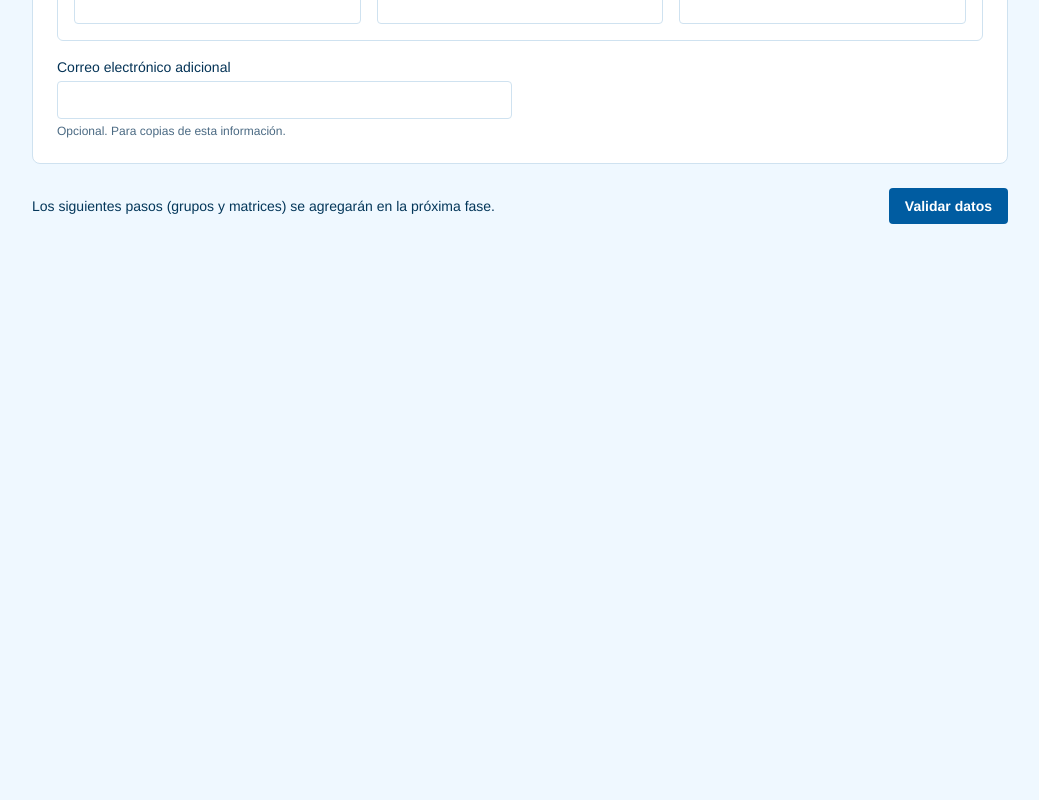
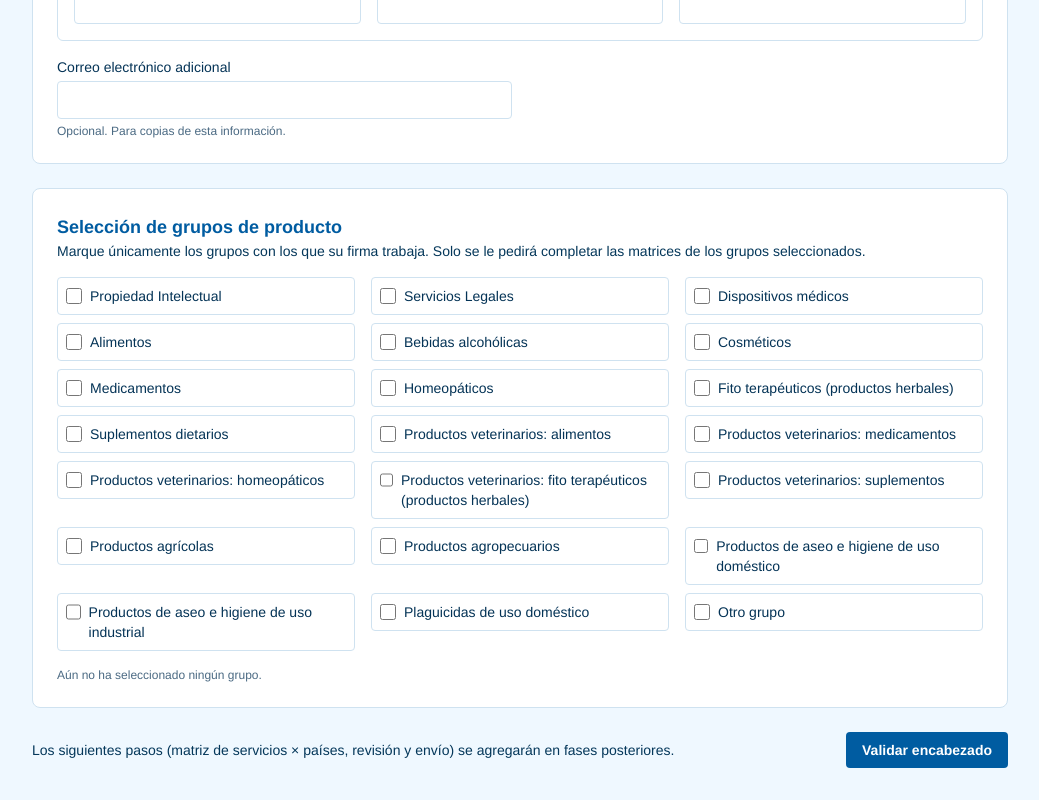
Before and after one commit to edspohr/spi-asociados, a React (Vite) app: page / in a window 1280 px wide. Shown: the part 677-1477 px from the top of the page, without its empty margins (120-1159 px from the left). Before the commit the page ends 933 px from the top, so only its background shows below. Built offline with nearby package versions, Linux system fonts and the light colour scheme.

Commit message:
P4: group pre-selection checklist + Otro grupo custom name field

```diff
--- a/src/App.tsx
+++ b/src/App.tsx
@@ -1,16 +1,31 @@
 import { useMemo, useState } from 'react';
 import { CompanyHeaderForm } from './components/CompanyHeaderForm';
+import { GroupSelector } from './components/GroupSelector';
+import { GROUPS } from './data/form-config';
 import { EMPTY_COMPANY, type CompanyInfo } from './types/form';
-import { hasErrors, validateCompany } from './lib/validation';
+import { validateCompany } from './lib/validation';
 
 const SPI_LOGO = 'https://spiamericas.com/wp-content/uploads/2024/11/cropped-Logos-02-132x64.png';
 
 export default function App() {
   const [company, setCompany] = useState<CompanyInfo>(EMPTY_COMPANY);
+  const [selectedGroupIds, setSelectedGroupIds] = useState<string[]>([]);
+  const [customGroupName, setCustomGroupName] = useState('');
   const [submitted, setSubmitted] = useState(false);
+
   const errors = useMemo(() => validateCompany(company), [company]);
-  const showErrors = submitted;
-  const displayErrors = showErrors ? errors : {};
+  const displayErrors = submitted ? errors : {};
+
+  const selectedGroups = useMemo(
+    () => GROUPS.filter((g) => selectedGroupIds.includes(g.id)),
+    [selectedGroupIds],
+  );
+
+  function toggleGroup(id: string, next: boolean) {
+    setSelectedGroupIds((prev) =>
+      next ? Array.from(new Set([...prev, id])) : prev.filter((x) => x !== id),
+    );
+  }
 
   return (
     <div className="min-h-screen">
@@ -28,30 +43,57 @@ export default function App() {
         </div>
       </header>
 
-      <main className="mx-auto max-w-5xl px-6 py-8">
+      <main className="mx-auto flex max-w-5xl flex-col gap-6 px-6 py-8">
         <CompanyHeaderForm value={company} errors={displayErrors} onChange={setCompany} />
 
-        <div className="mt-6 flex items-center justify-between gap-3">
+        <GroupSelector
+          selectedIds={selectedGroupIds}
+          customGroupName={customGroupName}
+          onToggle={toggleGroup}
+          onCustomNameChange={setCustomGroupName}
+        />
+
+        {selectedGroups.length > 0 && (
+          <section
+            aria-labelledby="preview-title"
+            className="rounded-lg border border-dashed border-[color:var(--color-border)] bg-[color:var(--color-surface)] p-6"
+          >
+            <h2
+              id="preview-title"
+              className="mb-2 text-lg font-semibold text-[color:var(--color-primary)]"
+            >
+              Vista previa: grupos seleccionados (matrices en P5)
+            </h2>
+            <ul className="list-disc pl-6 text-sm text-[color:var(--color-text)]">
+              {selectedGroups.map((g) => (
+                <li key={g.id}>
+                  {g.id === 'otro_grupo' && customGroupName.trim()
+                    ? `${g.label} — "${customGroupName.trim()}"`
+                    : g.label}
+                  {g.singleRow && (
+                    <span className="ml-2 text-xs text-[color:var(--color-text-subtle)]">
+                      (una sola fila)
+                    </span>
+                  )}
+                </li>
+              ))}
+            </ul>
+          </section>
+        )}
+
+        <div className="flex items-center justify-between gap-3">
           <p className="text-sm text-[color:var(--color-text-muted)]">
-            Los siguientes pasos (grupos y matrices) se agregarán en la próxima fase.
+            Los siguientes pasos (matriz de servicios × países, revisión y envío) se agregarán en
+            fases posteriores.
           </p>
           <button
             type="button"
             onClick={() => setSubmitted(true)}
             className="rounded bg-[color:var(--color-primary)] px-4 py-2 text-sm font-semibold text-white hover:bg-[color:var(--color-primary-600)]"
           >
-            Validar datos
+            Validar encabezado
           </button>
         </div>
-
-        {submitted && !hasErrors(errors) && (
-          <p
-            role="status"
-            className="mt-4 rounded border border-[color:var(--color-success)]/40 bg-emerald-50 px-4 py-2 text-sm text-[color:var(--color-success)]"
-          >
-            Datos de encabezado válidos.
-          </p>
-        )}
       </main>
     </div>
   );
--- /dev/null
+++ b/src/components/GroupSelector.tsx
@@ -0,0 +1,91 @@
+import { GROUPS } from '../data/form-config';
+
+type Props = {
+  selectedIds: string[];
+  customGroupName: string;
+  onToggle: (groupId: string, next: boolean) => void;
+  onCustomNameChange: (name: string) => void;
+};
+
+export function GroupSelector({
+  selectedIds,
+  customGroupName,
+  onToggle,
+  onCustomNameChange,
+}: Props) {
+  const selectedSet = new Set(selectedIds);
+  const otroSelected = selectedSet.has('otro_grupo');
+
+  return (
+    <section
+      aria-labelledby="groups-title"
+      className="rounded-lg border border-[color:var(--color-border)] bg-[color:var(--color-surface)] p-6"
+    >
+      <header className="mb-4">
+        <h2
+          id="groups-title"
+          className="text-lg font-semibold text-[color:var(--color-primary)]"
+        >
+          Selección de grupos de producto
+        </h2>
+        <p className="text-sm text-[color:var(--color-text-muted)]">
+          Marque únicamente los grupos con los que su firma trabaja. Solo se le pedirá completar
+          las matrices de los grupos seleccionados.
+        </p>
+      </header>
+
+      <ul
+        role="group"
+        aria-label="Grupos de producto"
+        className="grid grid-cols-1 gap-x-4 gap-y-2 sm:grid-cols-2 lg:grid-cols-3"
+      >
+        {GROUPS.map((g) => {
+          const checked = selectedSet.has(g.id);
+          return (
+            <li key={g.id}>
+              <label
+                className={`flex items-start gap-2 rounded border p-2 text-sm transition ${
+                  checked
+                    ? 'border-[color:var(--color-primary)] bg-[color:var(--color-surface-muted)]'
+                    : 'border-[color:var(--color-border)] hover:border-[color:var(--color-accent-600)]'
+                }`}
+              >
+                <input
+                  type="checkbox"
+                  checked={checked}
+                  onChange={(e) => onToggle(g.id, e.target.checked)}
+                  className="mt-0.5 h-4 w-4 accent-[color:var(--color-primary)]"
+                />
+                <span className="text-[color:var(--color-text)]">{g.label}</span>
+              </label>
+            </li>
+          );
+        })}
+      </ul>
+
+      {otroSelected && (
+        <div className="mt-4">
+          <label className="flex flex-col gap-1 text-sm">
+            <span className="font-medium text-[color:var(--color-text)]">
+              Nombre del otro grupo
+              <span className="ml-1 text-[color:var(--color-danger)]">★</span>
+            </span>
+            <input
+              type="text"
+              value={customGroupName}
+              onChange={(e) => onCustomNameChange(e.target.value)}
+              placeholder="Especifique el nombre del grupo"
+              className="w-full rounded border border-[color:var(--color-border)] bg-white px-3 py-2 text-sm outline-none focus:border-[color:var(--color-primary)] focus:ring-2 focus:ring-[color:var(--color-primary)]/20"
+            />
+          </label>
+        </div>
+      )}
+
+      <p className="mt-4 text-xs text-[color:var(--color-text-subtle)]">
+        {selectedIds.length === 0
+          ? 'Aún no ha seleccionado ningún grupo.'
+          : `${selectedIds.length} grupo(s) seleccionados.`}
+      </p>
+    </section>
+  );
+}
```
